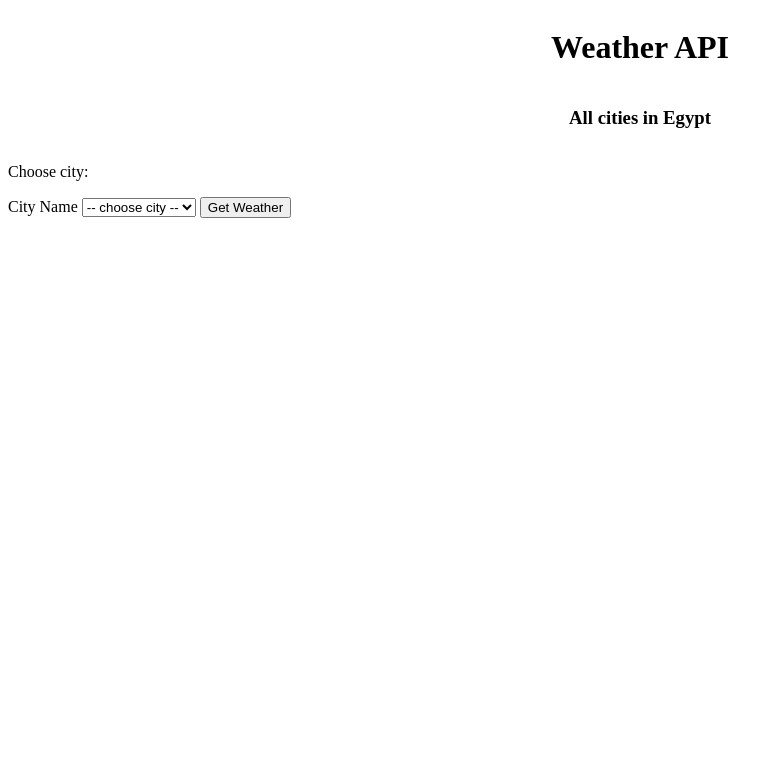
After one commit to MohamedEldefrawy/openWeatherMap-API-PHP-Demo, a PHP site: template Views/weather-form.php in a window 1280 px wide. The commit adds this page. Shown: the top 783 px of the page, without its empty margins (0-783 px from the left). Run offline with PHP 8.4, Linux system fonts and the light colour scheme; the template is opened without the code that fills it, so the values that code supplies are empty.

Commit message:
Finish task with bonus

```diff
--- a/Services/OpenWeather.php
+++ b/Services/OpenWeather.php
@@ -1,11 +1,9 @@
 <?php
-
-use JetBrains\PhpStorm\ArrayShape;
 
 class OpenWeather
 {
 
-    #[ArrayShape(["description" => "mixed", "temp" => "mixed", "humidity" => "mixed", "wind" => "mixed", "icon" => "mixed", "timezone" => "mixed", "name" => "mixed"])] function getWeatherOfCity($cityName): array
+    function getWeatherOfCity($cityName): array
     {
         $curl = curl_init();
 
@@ -31,6 +29,7 @@ class OpenWeather
             "wind" => $json_response["wind"]["speed"],
             "icon" => $json_response["weather"][0]["icon"],
             "timezone" => $json_response["timezone"],
+            "sunset" => $json_response["sys"]["sunset"],
             "name" => $json_response["name"]
         ];
     }
--- /dev/null
+++ b/Static/css/style.css
@@ -0,0 +1,5 @@
+.header-handle {
+    display: flex;
+    flex-direction: column;
+    align-items: center;
+}
--- a/Utilities/Routes.php
+++ b/Utilities/Routes.php
@@ -16,6 +16,9 @@ class Routes
             case '/show-weather':
                 require_once("./Views/show-weather.php");
                 break;
+            case '/select-city':
+                require_once("./Views/weather-form.php");
+                break;
             default:
                 http_response_code(404);
                 require_once("./Views/404.php");
--- /dev/null
+++ b/Views/weather-form.php
@@ -0,0 +1,46 @@
+<?php
+$countryReader = new CountryReader();
+$cities = $countryReader->get_cities("EG");
+?>
+
+<title>Document</title>
+
+<!doctype html>
+<html lang="en">
+<head>
+    <meta charset="UTF-8">
+    <meta name="viewport"
+          content="width=device-width, user-scalable=no, initial-scale=1.0, maximum-scale=1.0, minimum-scale=1.0">
+    <meta http-equiv="X-UA-Compatible" content="ie=edge">
+    <link rel="stylesheet" href="../Static/css/style.css">
+    <title>Webservices - Demo</title>
+</head>
+<body>
+<header class="header-handle">
+    <h1>Weather API</h1>
+    <h3>All cities in Egypt</h3>
+</header>
+<form action="/show-weather" method="post">
+    <section class="body-handle">
+        <div>
+            <p>Choose city:</p>
+            <label>
+                City Name
+                <select name="listOfCities">
+                    <option> -- choose city --</option>
+                    <?php
+                    foreach ($cities as $city) {
+                        echo "<option value=" . $city["name"] . ">" . $city["name"] . "</option>";
+                    }
+                    ?>
+                </select>
+            </label>
+            <input type="submit" name="getWeather" value="Get Weather">
+        </div>
+</form>
+
+<div id="#output">
+
+</div>
+</body>
+</html>
```
Also changed, not shown: Utilities/CountryReader.php (added, +15 -0 lines), Views/show-weather.php (+19 -4 lines), README.md (added), 4 other files.
